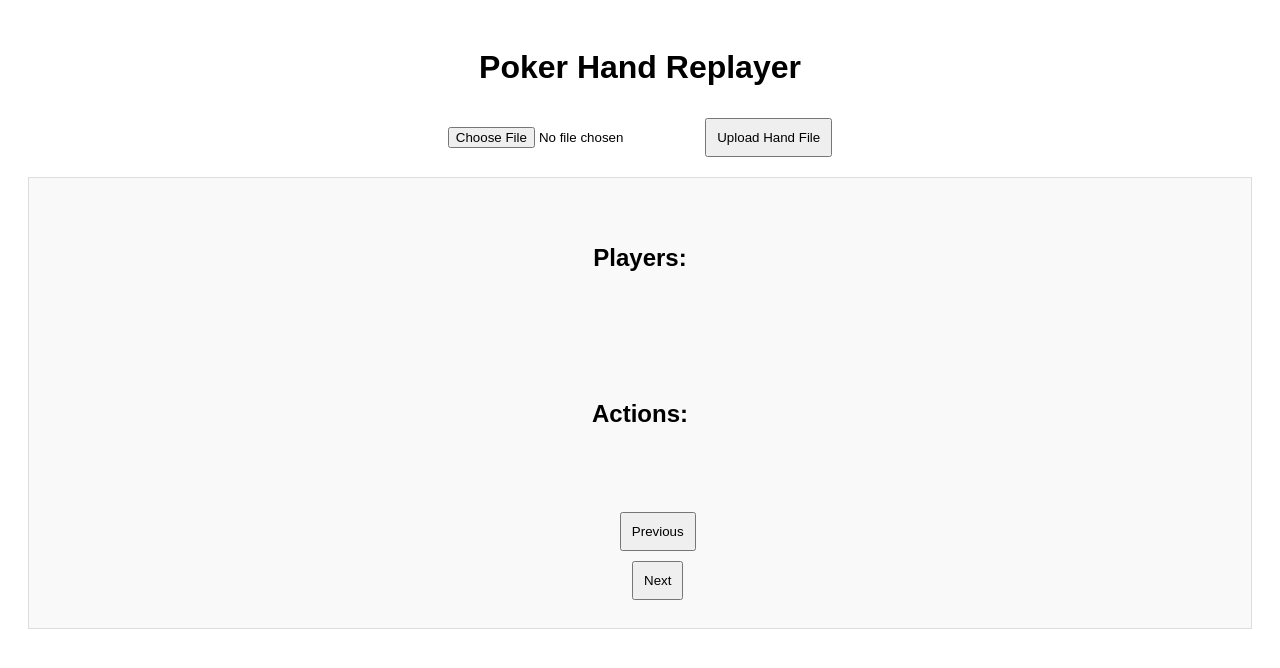
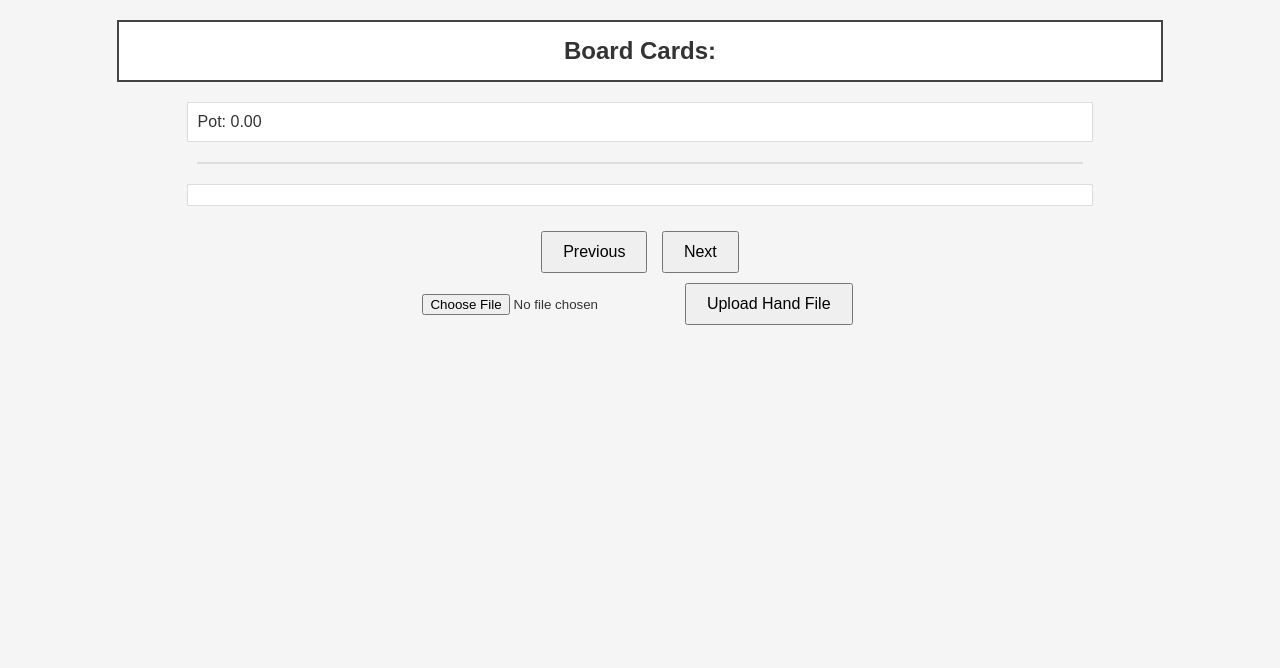
Before and after one commit to Andres-Briones/OpenPokerTracker, a Flask app: page / in a window 1280 px wide. Shown: the top 668 px of the page. Run offline with Flask 3, Linux system fonts and the light colour scheme.

Commit message:
Improved logic and add more info but still need some corrections

```diff
--- a/app.py
+++ b/app.py
@@ -1,76 +1,59 @@
-from flask import Flask, render_template, request, jsonify
+from flask import Flask, render_template, request, jsonify, session
 import json
 from werkzeug.utils import secure_filename
 import os
 
 app = Flask(__name__)
-app.config['UPLOAD_FOLDER'] = 'uploads'  # Make sure this directory exists
+app.secret_key = "your_secret_key"  # Required for session handling
+app.config['UPLOAD_FOLDER'] = 'uploads'  # Ensure this directory exists
 
-# Ensure UPLOAD_FOLDER exists
-if not os.path.exists(app.config['UPLOAD_FOLDER']):
-    os.makedirs(app.config['UPLOAD_FOLDER'])
-
-# Parser function for Open Hand History JSON format
 def parse_hand(hand_data):
     if "ohh" not in hand_data:
         return {"error": "Invalid hand data format. Missing 'ohh' key"}
 
     ohh_data = hand_data["ohh"]
+    players = {player["id"]: player for player in ohh_data["players"]}
+
     parsed_data = {
-        "game_info": {
-            "network": ohh_data["network_name"],
-            "site": ohh_data["site_name"],
-            "game_type": ohh_data["game_type"],
-            "table": ohh_data["table_name"],
-            "table_size": ohh_data["table_size"]
-        },
         "players": [
             {
                 "name": player["name"],
                 "seat": player["seat"],
-                "starting_stack": player["starting_stack"]
+                "starting_stack": player["starting_stack"],
+                "cards": "? ?",
+                "actual_bet": 0,
+                "action": "Waiting"
             }
             for player in ohh_data["players"]
         ],
-        "rounds": [
-            {
-                "street": round_info["street"],
-                "actions": [
-                    {
-                        "action_number": action["action_number"],
-                        "player_id": action["player_id"],
-                        "action": action["action"],
-                        "amount": action.get("amount", 0),
-                        "is_allin": action.get("is_allin", False)
-                    }
-                    for action in round_info["actions"]
-                ]
-            }
-            for round_info in ohh_data["rounds"]
-        ],
-        "pots": [
-            {
-                "amount": pot["amount"],
-                "rake": pot["rake"],
-                "winner": [
-                    {
-                        "player_id": winner["player_id"],
-                        "win_amount": winner["win_amount"]
-                    }
-                    for winner in pot["player_wins"]
-                ]
-            }
-            for pot in ohh_data["pots"]
-        ]
+        "actions": [],  # Flattened list of actions
+        "board_cards": []
     }
+
+    for round_info in ohh_data["rounds"]:
+        for action in round_info["actions"]:
+            # Skip the "Hero Dealt Cards" action
+            if action["action"] == "Dealt Cards":
+                continue
+
+            parsed_data["actions"].append({
+                "round": round_info["street"],
+                "action_number": action["action_number"],
+                "player_name": players[action["player_id"]]["name"],
+                "action": action["action"],
+                "amount": action.get("amount", 0),
+                "is_allin": action.get("is_allin", False)
+            })
+
+        if "cards" in round_info and round_info["cards"]:
+            parsed_data["board_cards"].extend(round_info["cards"])
+
     return parsed_data
 
-# Route to display the main interface
 @app.route('/')
 def index():
     return render_template('index.html')
 
-# Route to upload and parse a hand history file
 @app.route('/upload', methods=['POST'])
 def upload_hand():
     if 'file' not in request.files:
@@ -89,10 +72,104 @@ def upload_hand():
                 hand_data = json.load(f)
 
             parsed_hand = parse_hand(hand_data)
-            return jsonify(parsed_hand), 200
+            session['parsed_hand'] = parsed_hand
+            session['current_action_index'] = 0  # Start from the first action
+            session['pot'] = 0  # Initialize the pot
+            session['round_pot'] = 0  # Initialize the round-specific pot
+
+            return jsonify({"message": "File uploaded successfully"}), 200
 
         except json.JSONDecodeError:
             return jsonify({"error": "Invalid JSON file format"}), 400
 
+@app.route('/action/next', methods=['GET'])
+def next_action():
+    if 'parsed_hand' not in session:
+        return jsonify({"error": "No hand data found in session"}), 400
+
+    parsed_hand = session['parsed_hand']
+    current_index = session.get('current_action_index', 0)
+    if current_index >= len(parsed_hand['actions']) - 1:
+        return jsonify({"message": "No more actions"}), 200
+
+    session['current_action_index'] = current_index + 1
+    action = parsed_hand['actions'][session['current_action_index']]
+
+    # Detect if we're at the start of a new round to reset actual_bet and player actions
+    if session['current_action_index'] == 0 or action['round'] != parsed_hand['actions'][current_index]['round']:
+        for player in parsed_hand["players"]:
+            player["actual_bet"] = 0  # Reset actual_bet for each player at the start of a new round
+            player["action"] = "Waiting"  # Reset action to "Waiting"
+        session['round_pot'] = 0  # Reset the round-specific pot
+
+    # Update actual_bet and action only when a new action is taken
+    player_status = {}
+    player = next((p for p in parsed_hand["players"] if p["name"] == action["player_name"]), None)
+    if player:
+        player["actual_bet"] += action["amount"]
+        player["action"] = action["action"]  # Update with the specific action (e.g., "Fold", "Call")
+        session['round_pot'] += action["amount"]  # Add to the round pot
+        player_status[action["player_name"]] = {"action": action["action"], "amount": action["amount"]}
+
+    # Only add to the main pot at the end of each round
+    if session['current_action_index'] == len(parsed_hand['actions']) - 1 or \
+       parsed_hand['actions'][session['current_action_index'] + 1]['round'] != action['round']:
+        session['pot'] += session['round_pot']
+        session['round_pot'] = 0  # Reset round_pot at the end of the round
+
+    return jsonify({
+        "players": parsed_hand["players"],
+        "board_cards": parsed_hand["board_cards"][:get_board_cards_count(action["round"])],
+        "pot": session['pot'],
+        "current_action": action,
+        "player_status": player_status
+    })
+
+@app.route('/action/prev', methods=['GET'])
+def prev_action():
+    if 'parsed_hand' not in session:
+        return jsonify({"error": "No hand data found in session"}), 400
+
+    parsed_hand = session['parsed_hand']
+    current_index = session.get('current_action_index', 0)
+    if current_index <= 0:
+        return jsonify({"message": "No previous actions"}), 200
+
+    session['current_action_index'] = current_index - 1
+    action = parsed_hand['actions'][session['current_action_index']]
+
+    # Detect if we're at the start of a new round to reset actual_bet and player actions
+    if session['current_action_index'] == 0 or action['round'] != parsed_hand['actions'][current_index]['round']:
+        for player in parsed_hand["players"]:
+            player["actual_bet"] = 0  # Reset actual_bet for each player at the start of a new round
+            player["action"] = "Waiting"  # Reset action to "Waiting"
+        session['round_pot'] = 0  # Reset the round-specific pot
+
+    # Calculate player actions and bets up to the current action
+    player_status = {}
+    player = next((p for p in parsed_hand["players"] if p["name"] == action["player_name"]), None)
+    if player:
+        player["actual_bet"] += action["amount"]
+        player["action"] = action["action"]  # Update with the specific action
+        session['round_pot'] += action["amount"]
+        player_status[action["player_name"]] = {"action": action["action"], "amount": action["amount"]}
+
+    # Only add to the main pot at the end of each round
+    if session['current_action_index'] == len(parsed_hand['actions']) - 1 or \
+       parsed_hand['actions'][session['current_action_index'] + 1]['round'] != action['round']:
+        session['pot'] += session['round_pot']
+        session['round_pot'] = 0  # Reset round_pot at the end of the round
+
+    return jsonify({
+        "players": parsed_hand["players"],
+        "board_cards": parsed_hand["board_cards"][:get_board_cards_count(action["round"])],
+        "pot": session['pot'],
+        "current_action": action,
+        "player_status": player_status
+    })
+
+def get_board_cards_count(street):
+    return {"Flop": 3, "Turn": 4, "River": 5}.get(street, 0)
+
 if __name__ == '__main__':
     app.run(debug=True)
--- a/static/style.css
+++ b/static/style.css
@@ -1,24 +1,44 @@
 body {
     font-family: Arial, sans-serif;
+    background-color: #f5f5f5;
+    color: #333;
     text-align: center;
-    padding: 20px;
 }
 
-textarea {
-    width: 100%;
-    height: 100px;
-    margin-top: 10px;
+#boardDisplay {
+    font-size: 1.5em;
+    font-weight: bold;
+    text-align: center;
+    margin: 20px auto;
+    padding: 15px;
+    background-color: #fff;
+    border: 2px solid #444;
+    width: 80%;
+}
+
+.players-box, .info-box, .action-box {
+    background-color: #ffffff;
+    border: 1px solid #ddd;
+    padding: 10px;
+    margin: 20px auto;
+    width: 70%;
+    text-align: left;
+}
+
+#playersList {
+    list-style-type: none;
+    padding: 0;
+}
+
+#playersList li {
+    padding: 5px 0;
+    border-bottom: 1px solid #ddd;
+    font-size: 1.1em;
 }
 
 button {
-    margin-top: 10px;
-    padding: 10px;
+    margin: 5px;
+    padding: 10px 20px;
+    font-size: 1em;
+    cursor: pointer;
 }
-
-#handDisplay {
-    margin-top: 20px;
-    white-space: pre-wrap;
-    background-color: #f9f9f9;
-    padding: 10px;
-    border: 1px solid #ddd;
-}
--- a/templates/index.html
+++ b/templates/index.html
@@ -6,96 +6,66 @@
     <link rel="stylesheet" href="/static/style.css">
 </head>
 <body>
-    <h1>Poker Hand Replayer</h1>
+    <div id="boardDisplay" class="board-box">Board Cards: </div>
+    <div id="potDisplay" class="info-box">Pot: 0.00</div>
+    <ul id="playersList" class="players-box"></ul>
+    <div id="actionDisplay" class="action-box"></div>
+
+    <div class="navigation-buttons">
+        <button onclick="prevAction()">Previous</button>
+        <button onclick="nextAction()">Next</button>
+    </div>
+
     <form id="handForm" enctype="multipart/form-data">
         <input type="file" id="handFile" name="file">
         <button type="button" onclick="uploadHand()">Upload Hand File</button>
     </form>
 
-    <div id="handDisplay">
-        <h2>Players:</h2>
-        <ul id="playersList"></ul>
-        <h2>Actions:</h2>
-        <div id="actionDisplay"></div>
-        <button onclick="prevAction()">Previous</button>
-        <button onclick="nextAction()">Next</button>
-    </div>
-
     <script>
-        let parsedHand = {};
-        let currentActionIndex = 0;
-        let actions = [];  // Store all actions sequentially from rounds
-
         async function uploadHand() {
             const fileInput = document.getElementById('handFile');
             const formData = new FormData();
             formData.append('file', fileInput.files[0]);
 
-            const response = await fetch('/upload', {
+            await fetch('/upload', {
                 method: 'POST',
                 body: formData
             });
 
-            parsedHand = await response.json();
-            if (parsedHand.error) {
-                alert(parsedHand.error);
+            // Show initial state before the first action
+            await nextAction();
+        }
+
+        async function nextAction() {
+            const response = await fetch('/action/next');
+            const actionData = await response.json();
+            displayAction(actionData);
+        }
+
+        async function prevAction() {
+            const response = await fetch('/action/prev');
+            const actionData = await response.json();
+            displayAction(actionData);
+        }
+
+        function displayAction(data) {
+            if (data.message) {
+                document.getElementById('actionDisplay').textContent = data.message;
                 return;
             }
 
-            displayPlayers();
-            prepareActions();
-            displayAction();
-        }
+            document.getElementById('boardDisplay').textContent = `Board Cards: ${data.board_cards.join(", ")}`;
+            document.getElementById('potDisplay').textContent = `Pot: ${data.pot.toFixed(2)}`;
 
-        function displayPlayers() {
             const playersList = document.getElementById('playersList');
             playersList.innerHTML = '';
-            parsedHand.players.forEach(player => {
+            data.players.forEach(player => {
                 const li = document.createElement('li');
-                li.textContent = `${player.name} - Starting Stack: ${player.starting_stack}`;
+                li.textContent = `${player.name} (${player.starting_stack}) | ${player.cards} | ${player.action} | ${player.actual_bet}`;
                 playersList.appendChild(li);
             });
-        }
 
-        function prepareActions() {
-            actions = [];
-            parsedHand.rounds.forEach(round => {
-                round.actions.forEach(action => {
-                    actions.push({
-                        round: round.street,
-                        action_number: action.action_number,
-                        player_id: action.player_id,
-                        action: action.action,
-                        amount: action.amount,
-                        is_allin: action.is_allin
-                    });
-                });
-            });
-            currentActionIndex = 0;
-        }
-
-        function displayAction() {
-            const actionDisplay = document.getElementById('actionDisplay');
-            if (currentActionIndex < 0 || currentActionIndex >= actions.length) {
-                actionDisplay.textContent = "No more actions.";
-                return;
-            }
-            const action = actions[currentActionIndex];
-            actionDisplay.textContent = `Round: ${action.round} | Action #${action.action_number} | Player ID: ${action.player_id} | ${action.action} ${action.amount ? "for " + action.amount : ""} ${action.is_allin ? "(All-in)" : ""}`;
-        }
-
-        function prevAction() {
-            if (currentActionIndex > 0) {
-                currentActionIndex--;
-                displayAction();
-            }
-        }
-
-        function nextAction() {
-            if (currentActionIndex < actions.length - 1) {
-                currentActionIndex++;
-                displayAction();
-            }
+            document.getElementById('actionDisplay').textContent = `Round: ${data.current_action.round} | ${data.current_action.player_name} ${data.current_action.action} for ${data.current_action.amount}`;
         }
     </script>
 </body>
```
